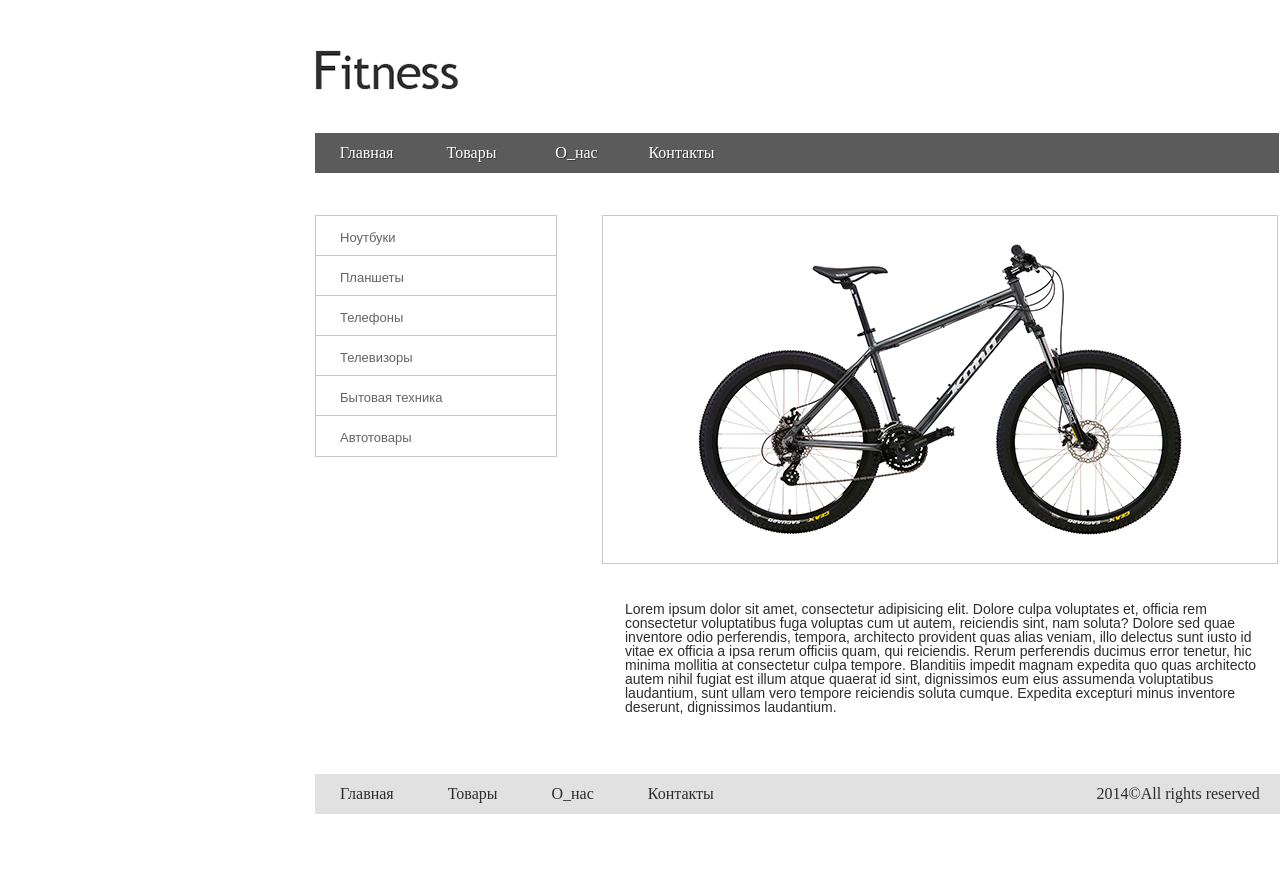
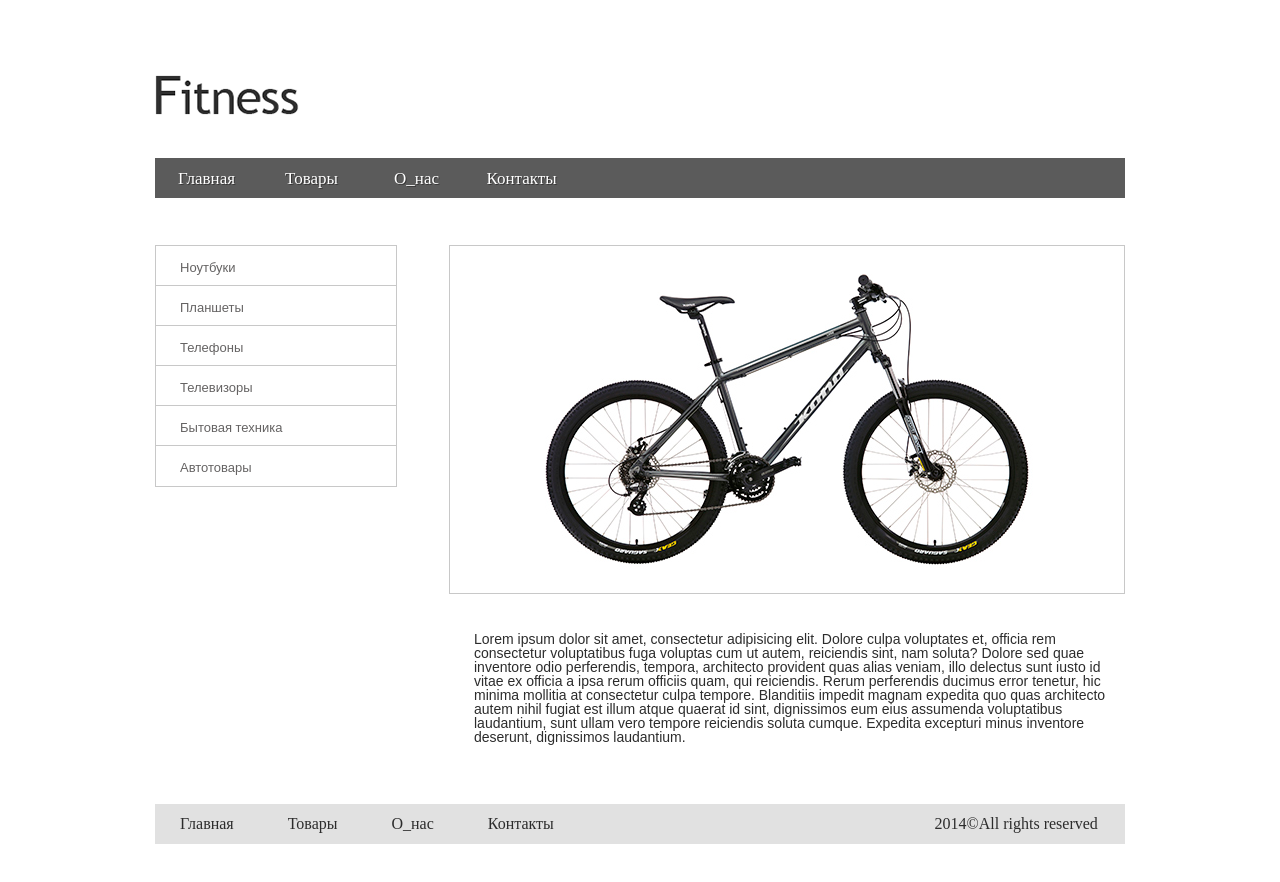
Before and after one commit to IevgenZaglada/HomeWorks, a plain HTML site: page DZ2/index.html in a window 1280 px wide. Drawn offline with Linux system fonts and the light colour scheme.

Commit message:
added DZ3 again

```diff
--- a/DZ2/css/style.css
+++ b/DZ2/css/style.css
@@ -1,14 +1,21 @@
+
 body {
-	margin: 0 270px;
+	height: 850px;
+	width: 1070px;
+	margin: 0px auto;
 }
 
+
 /*HEADER*/
+.header img {
+	margin-top: 25px;
+}
 .header {
-	width: 964px;
-	height: 120px;
+	width: 970px;
+	height: 150px;
 	margin-top: 50px;
-	margin-right: 80px;
-	margin-left: 45px;
+	margin-right: 50px;
+	margin-left: 50px;
 
 }
 .menu_list {
@@ -31,6 +38,7 @@ body {
 	text-decoration: none;
 	text-align: center;
 	padding: 12px 0;
+	font-size: 17px;
 }
 
 .menu_list li a:hover {
@@ -45,7 +53,8 @@ body {
 	height: 240px;
 	width: 240px;
 	border: 1px solid #c8c8c8;
-	margin: 45px;
+	margin-top: 45px;
+	margin-left: 50px;
 	font-family: sans-serif;
 	float: left;
 }
@@ -78,9 +87,10 @@ body {
 /*CONTENT*/
 
 .content {
-	margin-left: 330px;
+	margin-left: 344px;
 	margin-top: 45px;
 	width: 680px;
+	margin-right: 53px;
 }
 
 .text {
@@ -103,7 +113,9 @@ body {
 .footer {
 	width: 970px;
 	height: 40px;
-	margin: 60px  48px  60px 45px;
+	margin-top: 60px;
+	margin-left: 50px;
+	margin-bottom: 25px;
 	background-color: #e1e1e1;
 }
 .footer li {
@@ -118,7 +130,7 @@ body {
 	}
 .footer li:last-child {
 	text-align: right;
-	width: 492px;
+	width: 490px;
 }
 .footer li a:hover {
 	text-decoration: underline;
```
